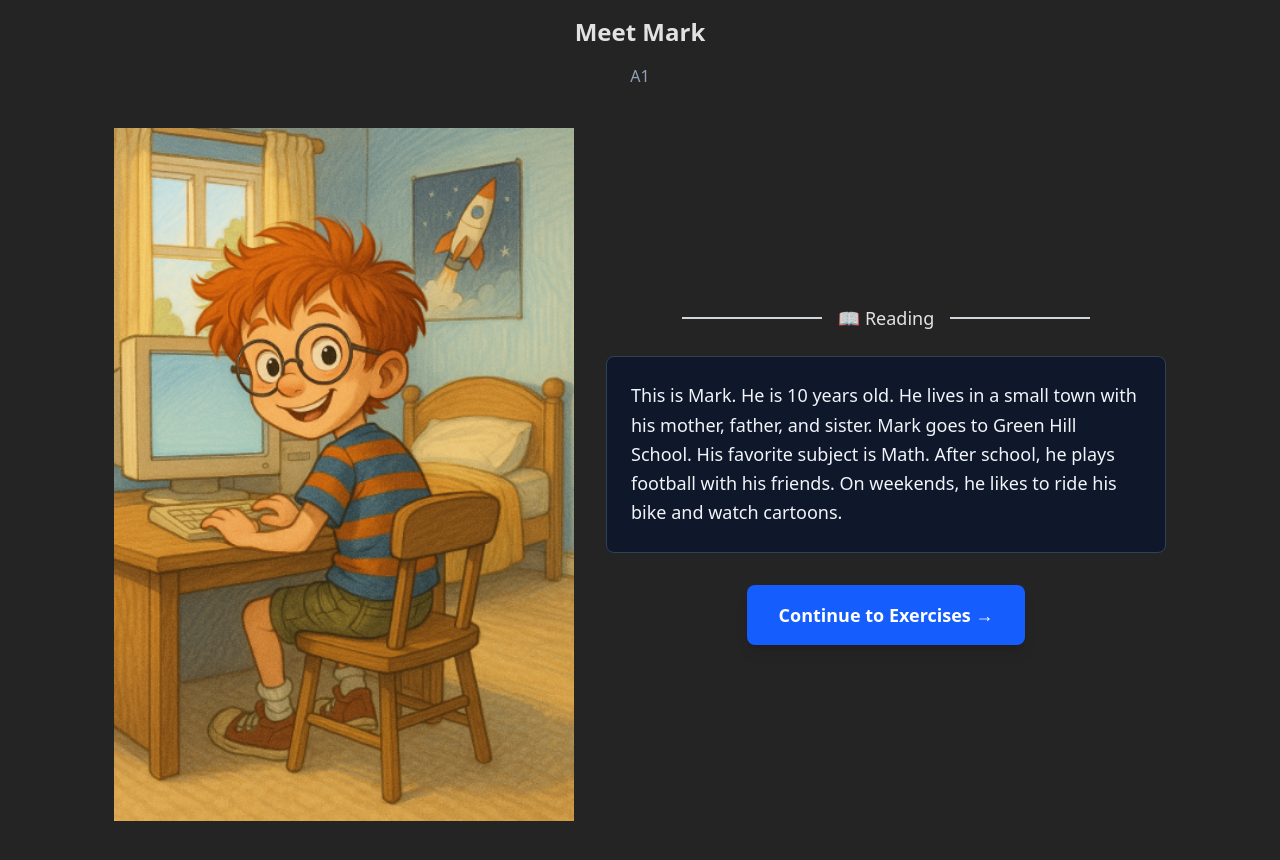
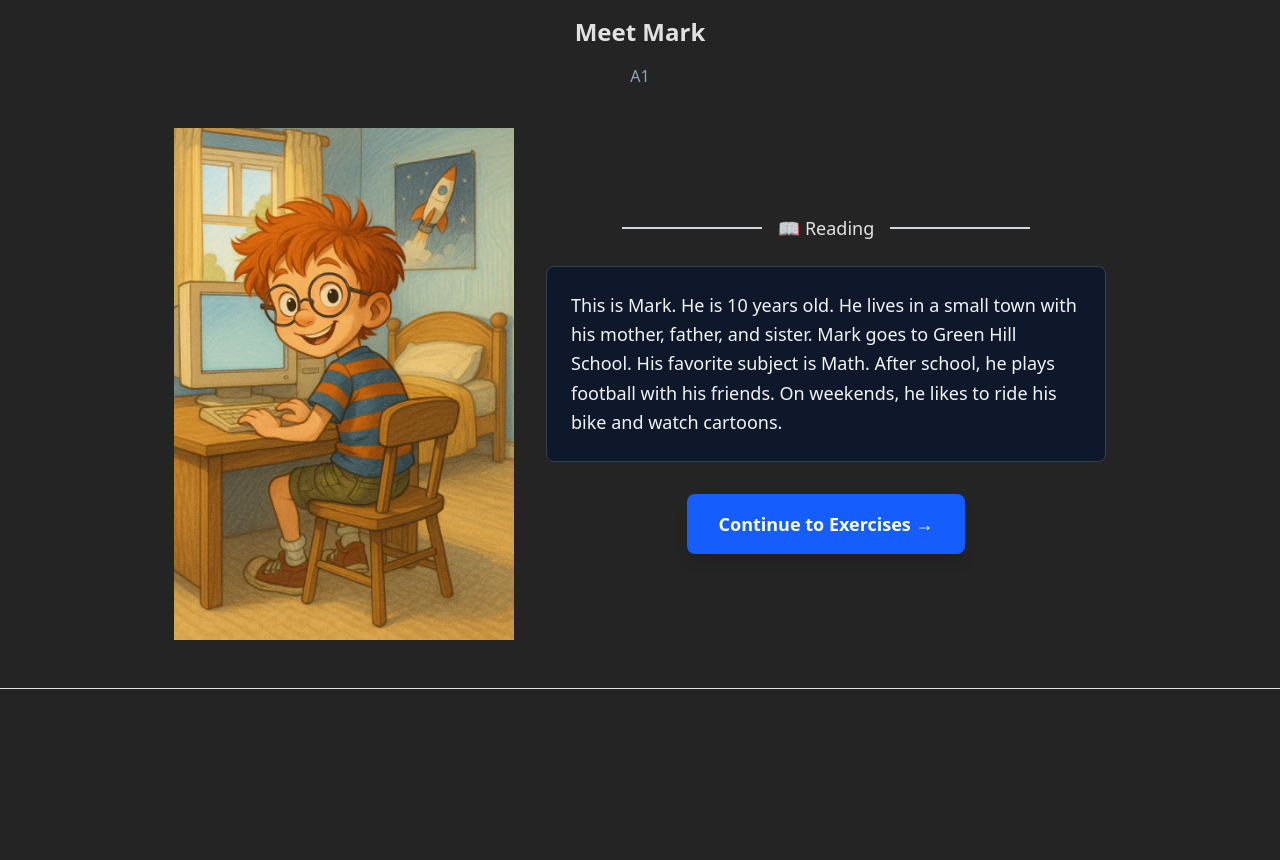
Before and after one commit to lostmart/learning-app-25, a React (Vite) app: page /presentation in a window 1280 px wide. Shown: the top 860 px of the page. After the commit the page ends 800 px from the top, so only its background shows below. Built offline with nearby package versions, Linux system fonts and the light colour scheme.

Commit message:
new installs

```diff
--- a/src/pages/Presentation.tsx
+++ b/src/pages/Presentation.tsx
@@ -63,7 +63,7 @@ const ReadingPage = () => {
 					}}
 					src={kid}
 					alt="Character"
-					className="max-w-[460px] w-full"
+					className="max-w-[340px] w-full"
 				/>
 
 				{/* Reading Content */}
```
